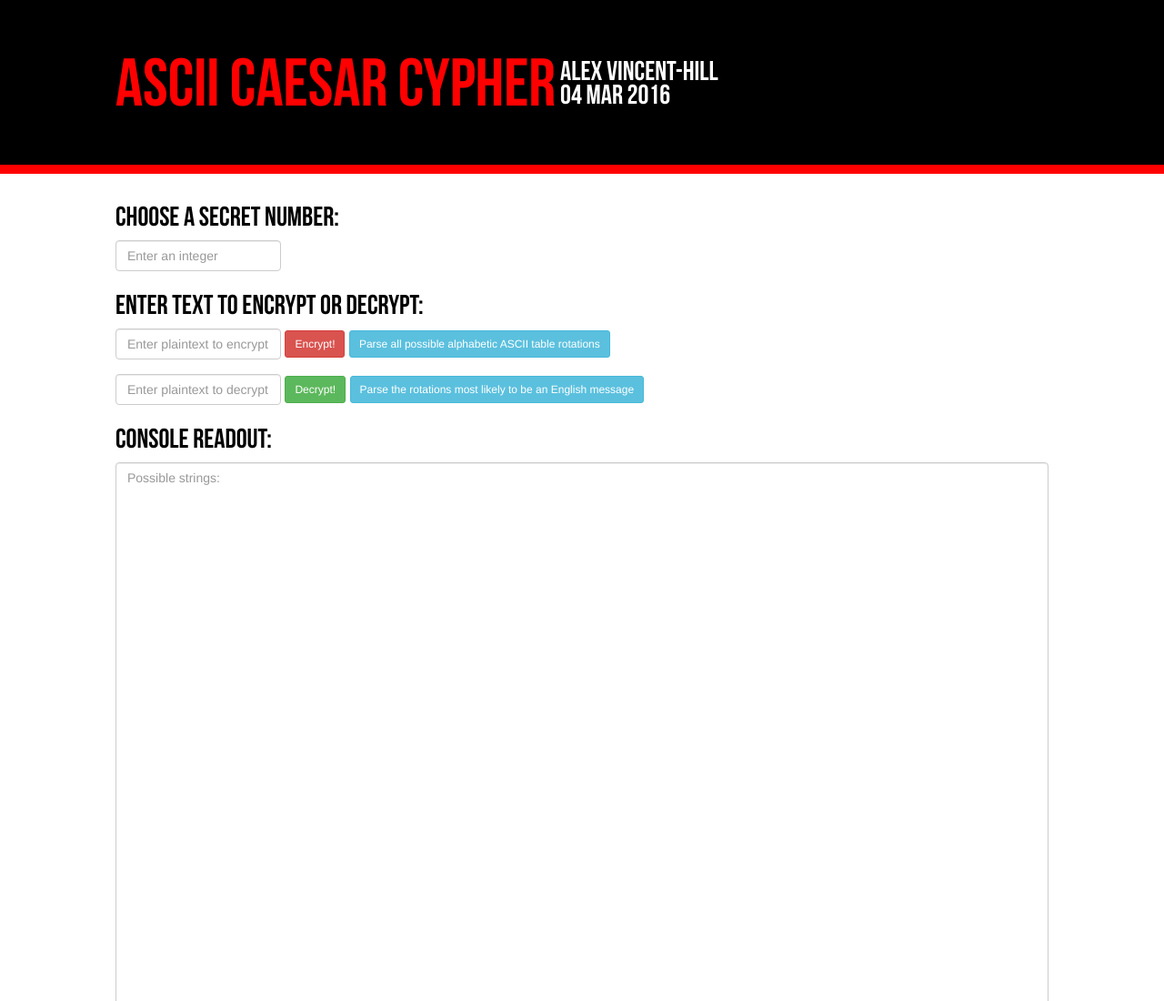
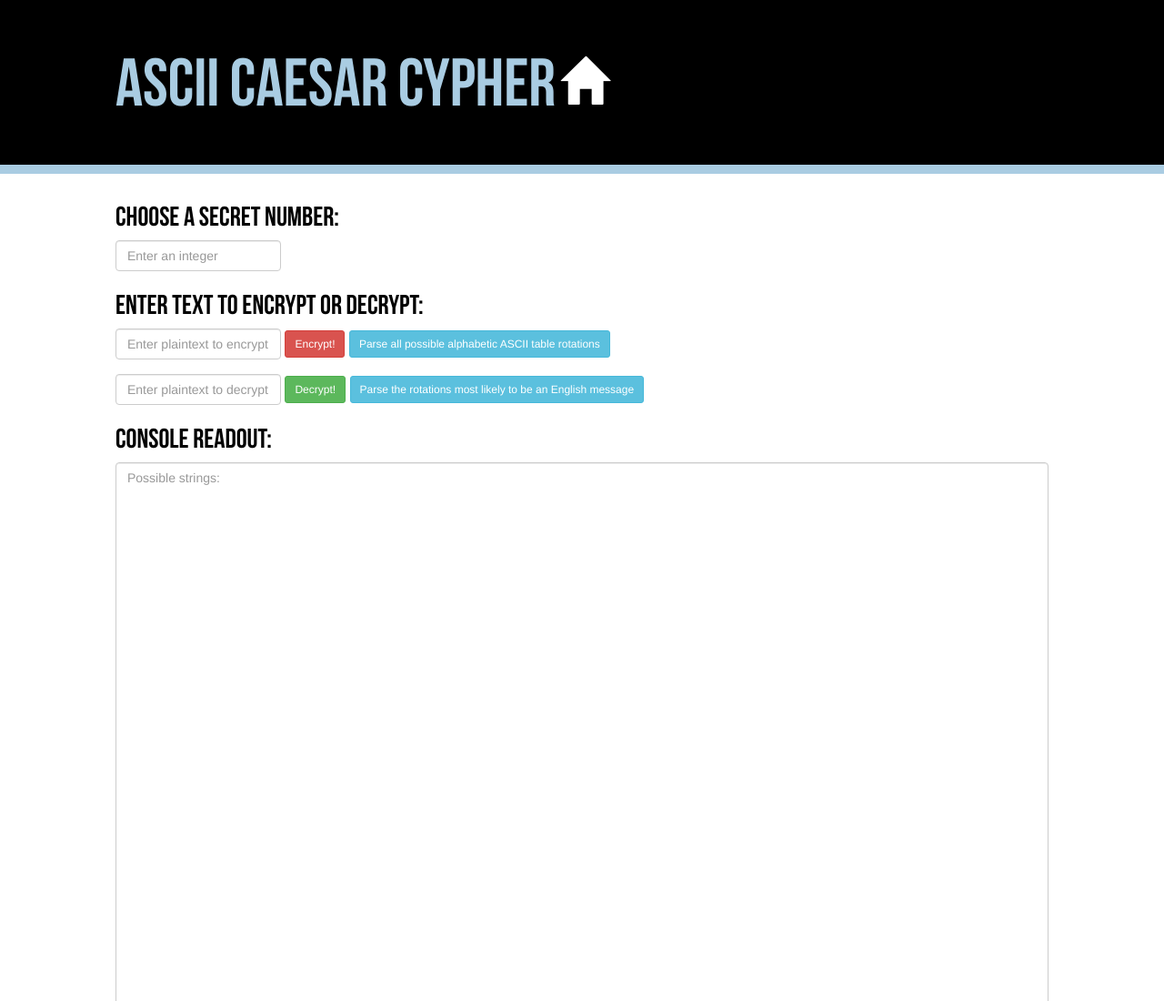
Before and after one commit to avincenthill/ascii-caesar-cypher, a plain HTML site: page index.html in a window 1280 px wide. Shown: the top 1100 px of the page at 91% size. Drawn offline with nearby package versions, Linux system fonts and the light colour scheme.

Commit message:
Changed design, added home button

```diff
--- a/css/main.css
+++ b/css/main.css
@@ -70,7 +70,7 @@ body {
    =================== */
 
 .header-container {
-    border-bottom: 10px solid #ff0000;
+    border-bottom: 10px solid #a9cce2;
 }
 
 .footer-container,
@@ -90,16 +90,7 @@ body {
     font-weight: 500;
     font-kerning: normal;
     margin-right: 5px;
-    color: #ff0000;
-}
-
-.subtitle {
-    position: relative;
-    top: 65px;
-    font-family: 'bebas_neueregular', Fallback, sans-serif;
-
-    font-size: 30px;
-    color: white;
+    color: #a9cce2;
 }
 
 .directions {
@@ -107,6 +98,16 @@ body {
     font-size: 30px;
     color: #000000;
 }
+
+.glyphicon {
+    vertical-align: left;
+    top: -1px;
+    margin-left: 5px;
+    margin-right: 5px;
+    font-size: .7em;
+    color: white;
+}
+
 /* ==============
     MOBILE: Menu
    ============== */
--- a/index.html
+++ b/index.html
@@ -23,8 +23,8 @@
         <![endif]-->
         <div class="header-container">
             <header class="wrapper clearfix">
-                <h1 class="title">ASCII Caesar Cypher</h1>
-                <p class="subtitle">Alex Vincent-Hill <br> 04 Mar 2016</p>
+                <h1 class="title">ASCII Caesar Cypher<a href="http://avincenthill.github.io"><span class="glyphicon glyphicon-home"></span></a></h1>
+
             </header>
         </div>
         <div class="main-container">
```
